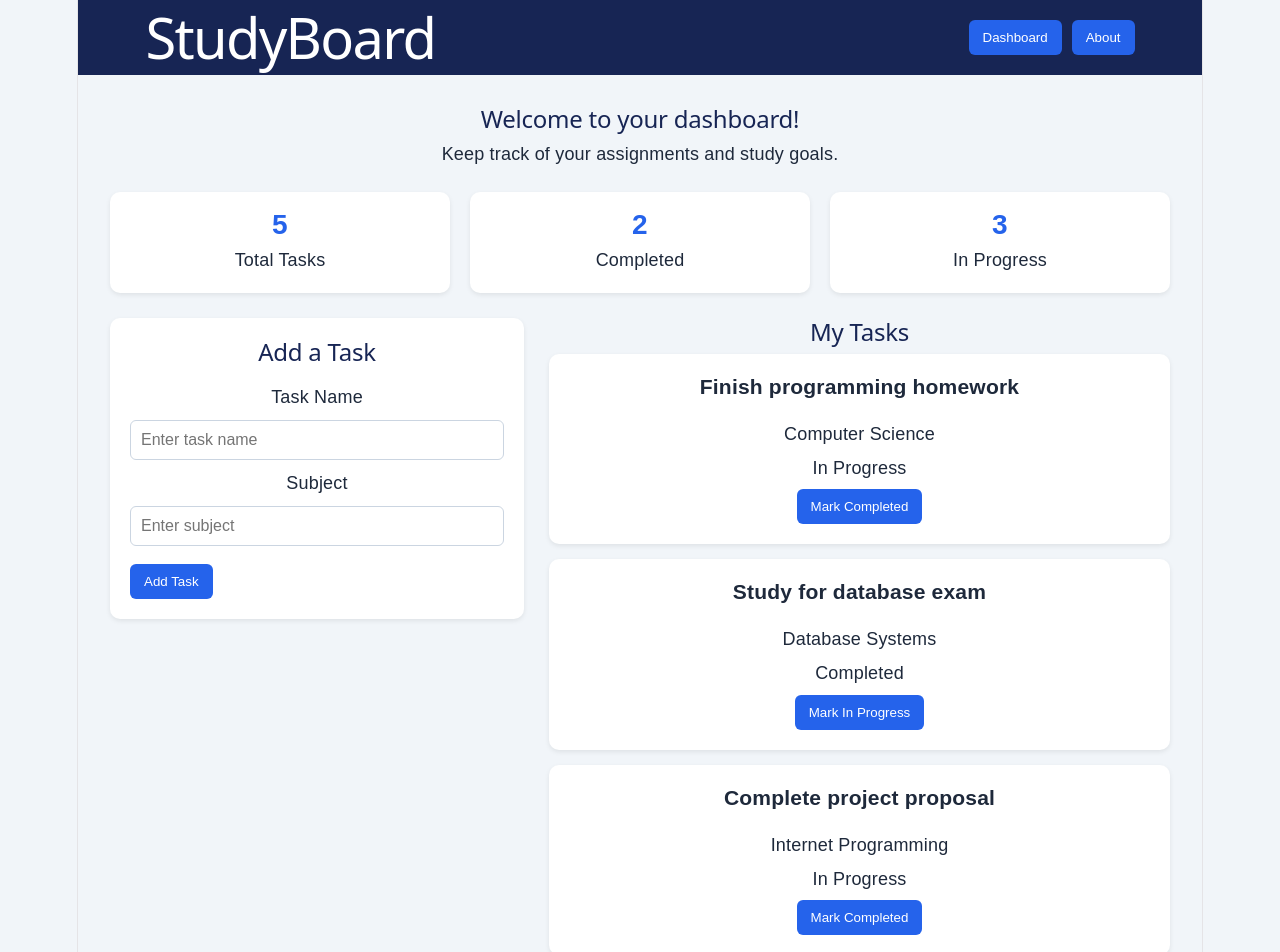
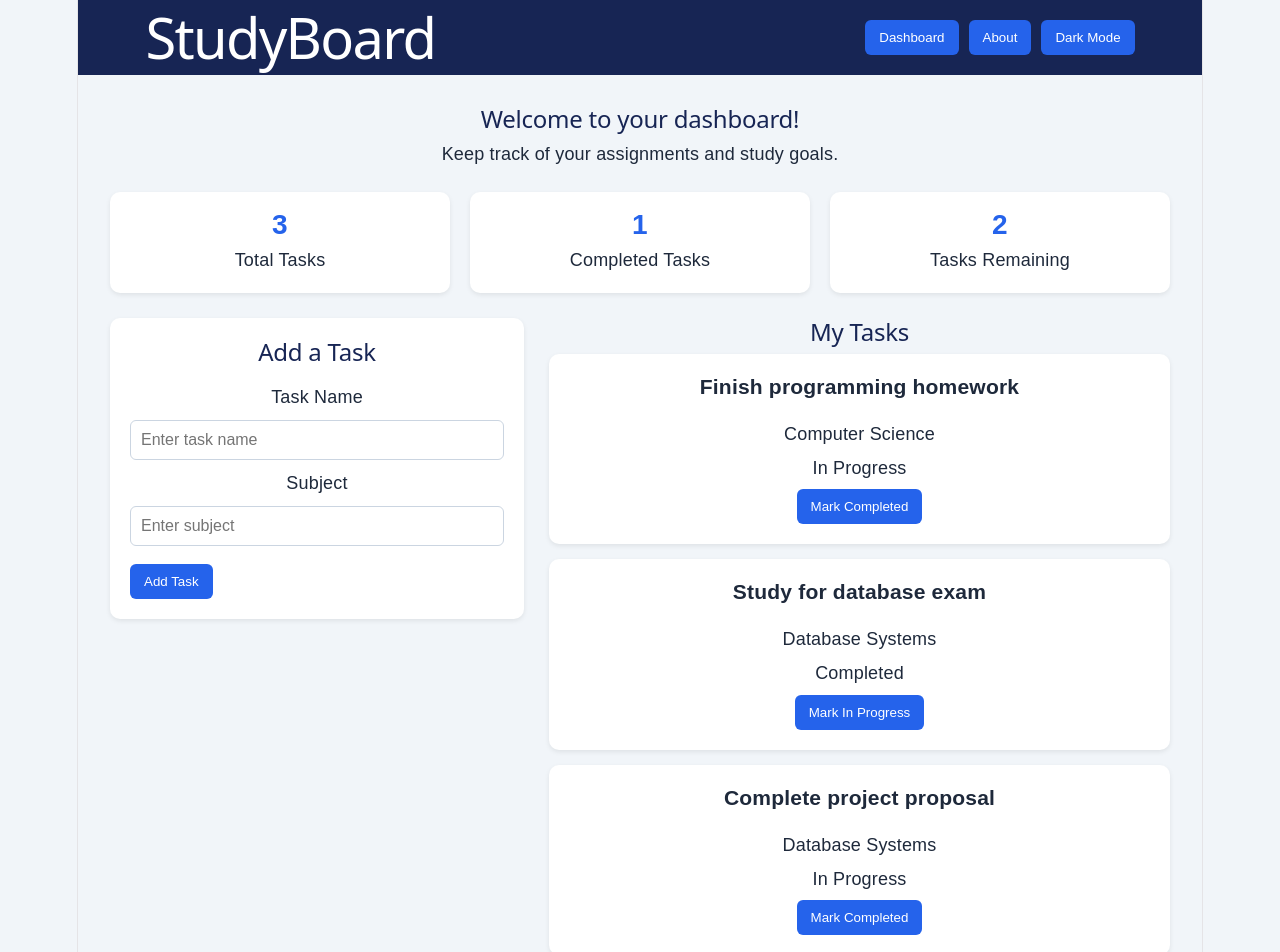
Before and after one commit to nchaudary81/studyboard, a React (Vite) app: page / in a window 1280 px wide. Shown: the top 952 px of the page. Built offline with nearby package versions, Linux system fonts and the light colour scheme.

Commit message:
adding dynamic stats and the toggle dark mode button

```diff
--- a/src/App.css
+++ b/src/App.css
@@ -203,3 +203,50 @@ footer
     grid-template-columns: 1fr;
   }
 }
+
+.app
+{
+  transition: background 0.3s, color 0.3s;
+}
+
+.dark-mode
+{
+  background: #0f172a;
+  color: #e2e8f0;
+}
+
+.dark-mode main h2
+{
+  color: #e2e8f0;
+}
+
+.dark-mode .stats > div,
+.dark-mode .task-card,
+.dark-mode .add-task-form,
+.dark-mode .about
+{
+  background: #1e293b;
+  color: #e2e8f0;
+}
+
+.dark-mode .stats h3
+{
+  color: #93c5fd;
+}
+
+.dark-mode .add-task-form input
+{
+  background: #334155;
+  color: white;
+  border-color: #475569;
+}
+
+.dark-mode .add-task-form input::placeholder
+{
+  color: #cbd5e1;
+}
+
+.dark-mode footer
+{
+  color: #cbd5e1;
+}
--- a/src/App.jsx
+++ b/src/App.jsx
@@ -8,12 +8,36 @@ import About from './components/About'
 function App()
 {
   const [currentView, setCurrentView] = useState('dashboard')
+  const [darkMode, setDarkMode] = useState(false)
+
+  const [tasks, setTasks] = useState([
+    {
+      id: 1,
+      title: 'Finish programming homework',
+      subject: 'Computer Science',
+      completed: false
+    },
+    {
+      id: 2,
+      title: 'Study for database exam',
+      subject: 'Database Systems',
+      completed: true
+    },
+    {
+      id: 3,
+      title: 'Complete project proposal',
+      subject: 'Database Systems',
+      completed: false
+    }
+  ])
 
   return (
-    <div className="app">
+    <div className={darkMode ? 'app dark-mode' : 'app'}>
       <Header
         onDashboardClick={() => setCurrentView('dashboard')}
         onAboutClick={() => setCurrentView('about')}
+        darkMode={darkMode}
+        onToggleDarkMode={() => setDarkMode(!darkMode)}
       />
 
       <main>
@@ -22,11 +46,12 @@ function App()
             <h2>Welcome to your dashboard!</h2>
             <p>Keep track of your assignments and study goals.</p>
 
-            <Stats />
+            <Stats tasks={tasks} />
 
-            <div className="dashboard-layout">
-              <TaskList />
-            </div>
+            <TaskList
+              tasks={tasks}
+              setTasks={setTasks}
+            />
           </>
         ) : (
           <About />
--- a/src/components/Header.jsx
+++ b/src/components/Header.jsx
@@ -1,4 +1,9 @@
-function Header({ onDashboardClick, onAboutClick })
+function Header({
+  onDashboardClick,
+  onAboutClick,
+  darkMode,
+  onToggleDarkMode
+})
 {
   return (
     <header>
@@ -7,6 +12,9 @@ function Header({ onDashboardClick, onAboutClick })
       <nav>
         <button onClick={onDashboardClick}>Dashboard</button>
         <button onClick={onAboutClick}>About</button>
+        <button onClick={onToggleDarkMode}>
+          {darkMode ? 'Light Mode' : 'Dark Mode'}
+        </button>
       </nav>
     </header>
   )
--- a/src/components/Stats.jsx
+++ b/src/components/Stats.jsx
@@ -1,20 +1,24 @@
-function Stats()
+function Stats({ tasks })
 {
+  const totalTasks = tasks.length
+  const completedTasks = tasks.filter((task) => task.completed).length
+  const remainingTasks = totalTasks - completedTasks
+
   return (
     <section className="stats">
       <div>
-        <h3>5</h3>
+        <h3>{totalTasks}</h3>
         <p>Total Tasks</p>
       </div>
 
       <div>
-        <h3>2</h3>
-        <p>Completed</p>
+        <h3>{completedTasks}</h3>
+        <p>Completed Tasks</p>
       </div>
 
       <div>
-        <h3>3</h3>
-        <p>In Progress</p>
+        <h3>{remainingTasks}</h3>
+        <p>Tasks Remaining</p>
       </div>
     </section>
   )
--- /dev/null
+++ b/src/components/TaskItem.jsx
@@ -0,0 +1,16 @@
+function TaskItem({ task, onToggle })
+{
+  return (
+    <div className="task-card">
+      <h3>{task.title}</h3>
+      <p>{task.subject}</p>
+      <p>{task.completed ? 'Completed' : 'In Progress'}</p>
+
+      <button onClick={() => onToggle(task.id)}>
+        {task.completed ? 'Mark In Progress' : 'Mark Completed'}
+      </button>
+    </div>
+  )
+}
+
+export default TaskItem
--- a/src/components/TaskList.jsx
+++ b/src/components/TaskList.jsx
@@ -1,31 +1,9 @@
-import { useState } from 'react'
 import AddTaskForm from './AddTaskForm'
+import TaskItem from './TaskItem'
 
-function TaskList()
+function TaskList({ tasks, setTasks })
 {
-  const [tasks, setTasks] = useState([
-    {
-      id: 1,
-      title: 'Finish programming homework',
-      subject: 'Computer Science',
-      completed: false
-    },
-    {
-      id: 2,
-      title: 'Study for database exam',
-      subject: 'Database Systems',
-      completed: true
-    },
-    {
-      id: 3,
-      title: 'Complete project proposal',
-      subject: 'Internet Programming',
-      completed: false
-    }
-  ])
-
-  function toggleTask(id)
-  {
+  function toggleTask(id) {
     setTasks(
       tasks.map((task) =>
         task.id === id
@@ -57,15 +35,11 @@ function TaskList()
         <h2>My Tasks</h2>
 
         {tasks.map((task) => (
-          <div className="task-card" key={task.id}>
-            <h3>{task.title}</h3>
-            <p>{task.subject}</p>
-            <p>{task.completed ? 'Completed' : 'In Progress'}</p>
-
-            <button onClick={() => toggleTask(task.id)}>
-              {task.completed ? 'Mark In Progress' : 'Mark Completed'}
-            </button>
-          </div>
+          <TaskItem
+            key={task.id}
+            task={task}
+            onToggle={toggleTask}
+          />
         ))}
       </section>
     </div>
```
